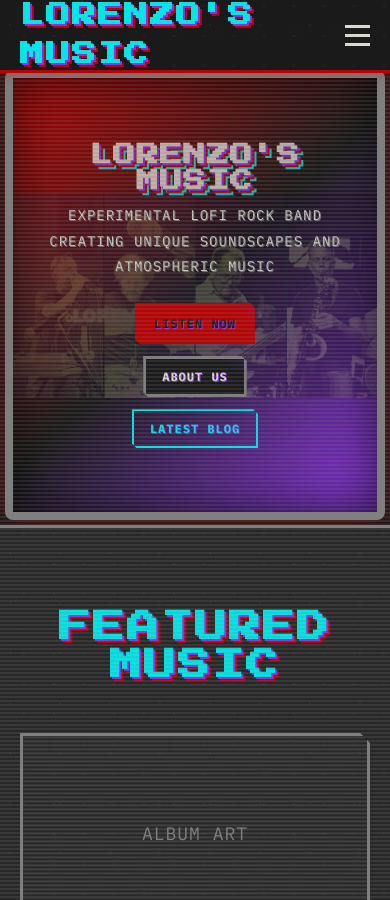
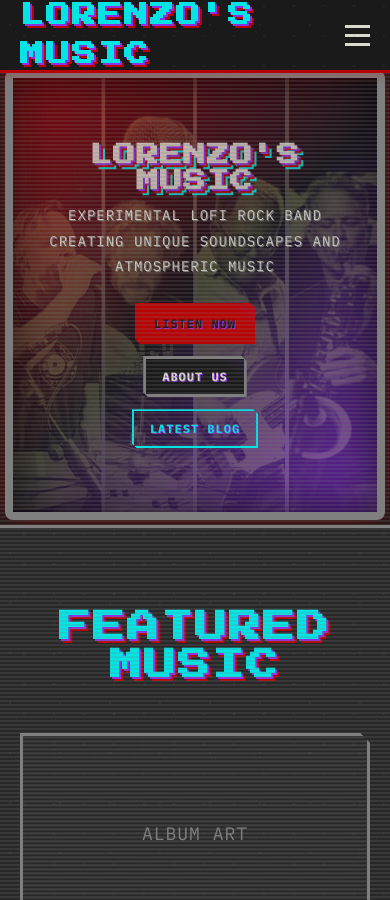
Before and after one commit to tmray/bootleg-videos, a Jekyll site: the page built from index.html, in a window 390 px wide and 900 px high. Built offline with Jekyll 4.4.1, drawn with Linux system fonts in a browser that asks for light colours.

Commit message:
Header image mobile & desktop option

```diff
--- a/_config.yml
+++ b/_config.yml
@@ -26,7 +26,8 @@ bandcamp_username: lorenzosmusic
 hero:
   title: "LORENZO'S MUSIC"
   subtitle: "Experimental lofi rock band creating unique soundscapes and atmospheric music"
-  background_image: "/assets/images/lorenzos-music-live-shots-header-5.jpg"  # Optional: path to background image
+  background_image: "/assets/images/lorenzos-music-live-shots-header-5.jpg"  # Desktop background image
+  background_image_mobile: "/assets/images/lorenzos-music-square-header-band-image.jpg"  # Mobile background image (optional)
   buttons:
     - text: "Listen Now"
       url: "/music"
--- a/assets/css/main.css
+++ b/assets/css/main.css
@@ -403,6 +403,16 @@ a:hover {
     z-index: -1;
 }
 
+/* Desktop background image (default) */
+.hero-bg-desktop {
+    display: block;
+}
+
+/* Mobile background image (hidden by default) */
+.hero-bg-mobile {
+    display: none;
+}
+
 
 
 .hero-content {
@@ -1355,6 +1365,15 @@ a:hover {
 }
 
 @media (max-width: 768px) {
+    /* Switch to mobile background image if available */
+    .hero-bg-desktop {
+        display: none;
+    }
+
+    .hero-bg-mobile {
+        display: block;
+    }
+
     .hamburger {
         display: flex;
     }
@@ -1484,7 +1503,7 @@ a:hover {
     }
 
     .hero-bg-image {
-        background-size: contain;
+        background-size: cover;
         background-position: center;
     }
 
--- a/index.html
+++ b/index.html
@@ -7,7 +7,10 @@ title: Home
 <section class="hero vhs-glitch">
     <div class="hero-background">
         {% if site.hero.background_image %}
-        <div class="hero-bg-image" style="background-image: url('{{ site.hero.background_image | relative_url }}');"></div>
+        <div class="hero-bg-image hero-bg-desktop" style="background-image: url('{{ site.hero.background_image | relative_url }}');"></div>
+        {% endif %}
+        {% if site.hero.background_image_mobile %}
+        <div class="hero-bg-image hero-bg-mobile" style="background-image: url('{{ site.hero.background_image_mobile | relative_url }}');"></div>
         {% endif %}
     </div>
     <div class="hero-content">
```
Also changed, not shown: assets/images/lorenzos-music-square-header-band-image.jpg (added), 3 other files.
